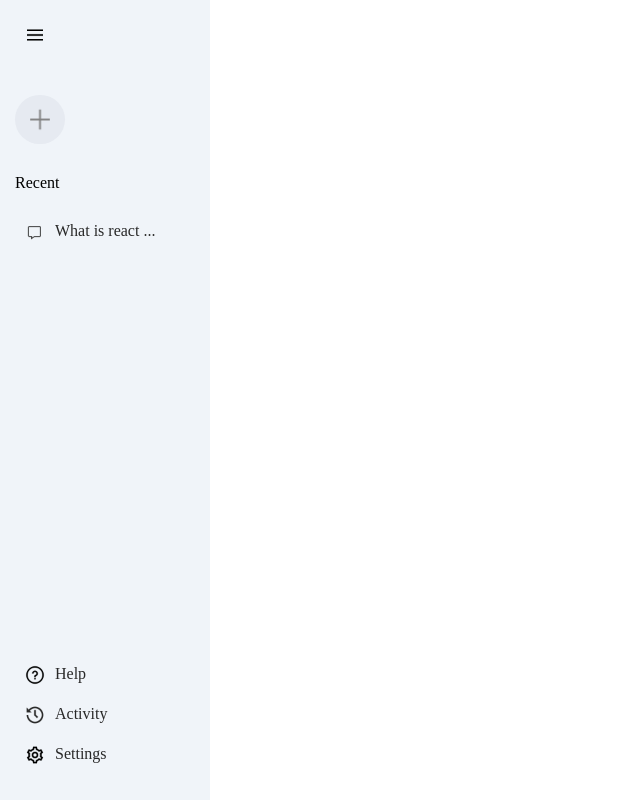
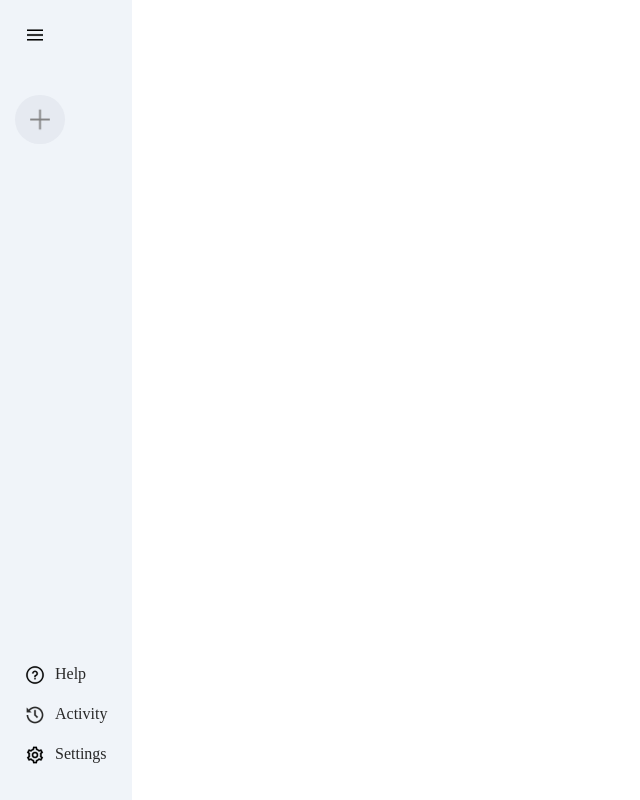
Before and after one commit to kanishkadz/Gemini-Clone, a React (Create React App) app: page / in a window 1280 px wide. Shown: the whole page, without its empty margins (0-640 px from the left). Built offline with nearby package versions, Linux system fonts and the light colour scheme.

Commit message:
Update SideBar.jsx

```diff
--- a/src/components/SideBar/SideBar.jsx
+++ b/src/components/SideBar/SideBar.jsx
@@ -14,13 +14,17 @@ const SideBar = () => {
                 <img src={assets.plus_icon} alt="" />
                 {extended?<p> New Chat </p>:null}
             </div>
+            {extended?
             <div className="recent">
-                <p className='recent-title'> Recent </p>
-                <div className="recent-entry">
-                    <img src={assets.message_icon} alt="" />
-                    <p>What is react ...</p>
-                </div>
+            <p className='recent-title'> Recent </p>
+            <div className="recent-entry">
+                <img src={assets.message_icon} alt="" />
+                <p>What is react ...</p>
             </div>
+            </div>
+            :null
+        }
+
         </div>
         <div className="bottom">
             <div className="bottom-item recent-entry">
```
